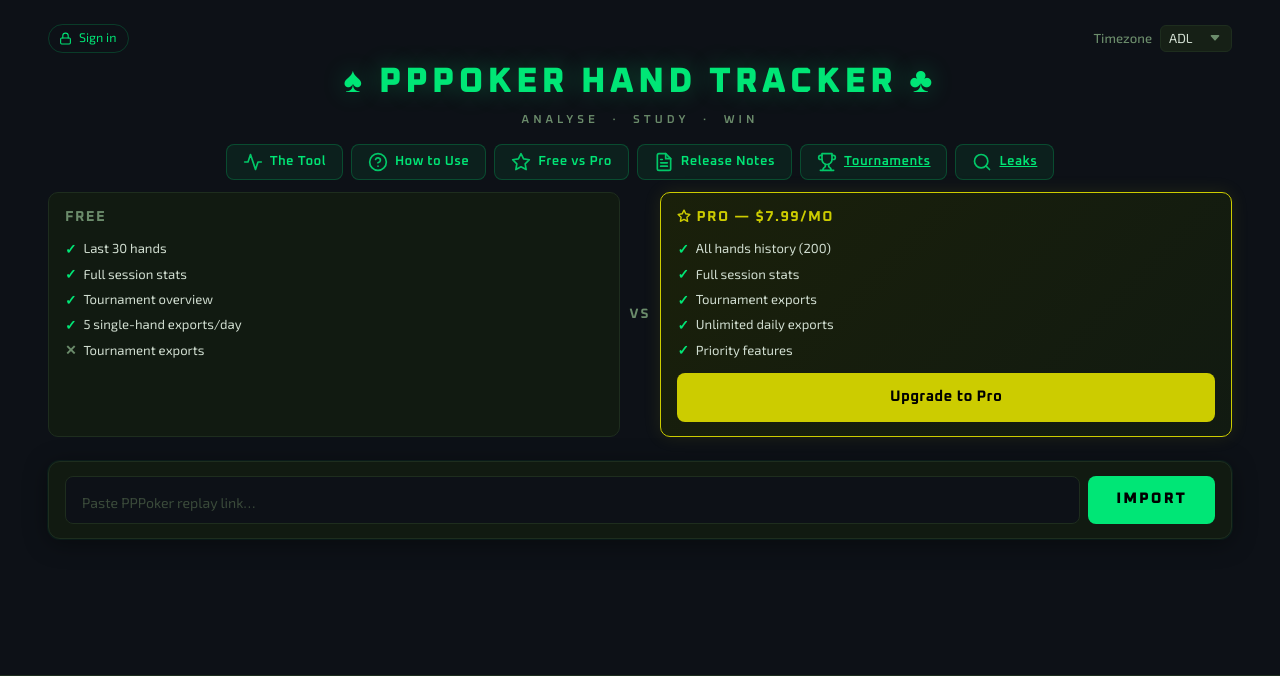
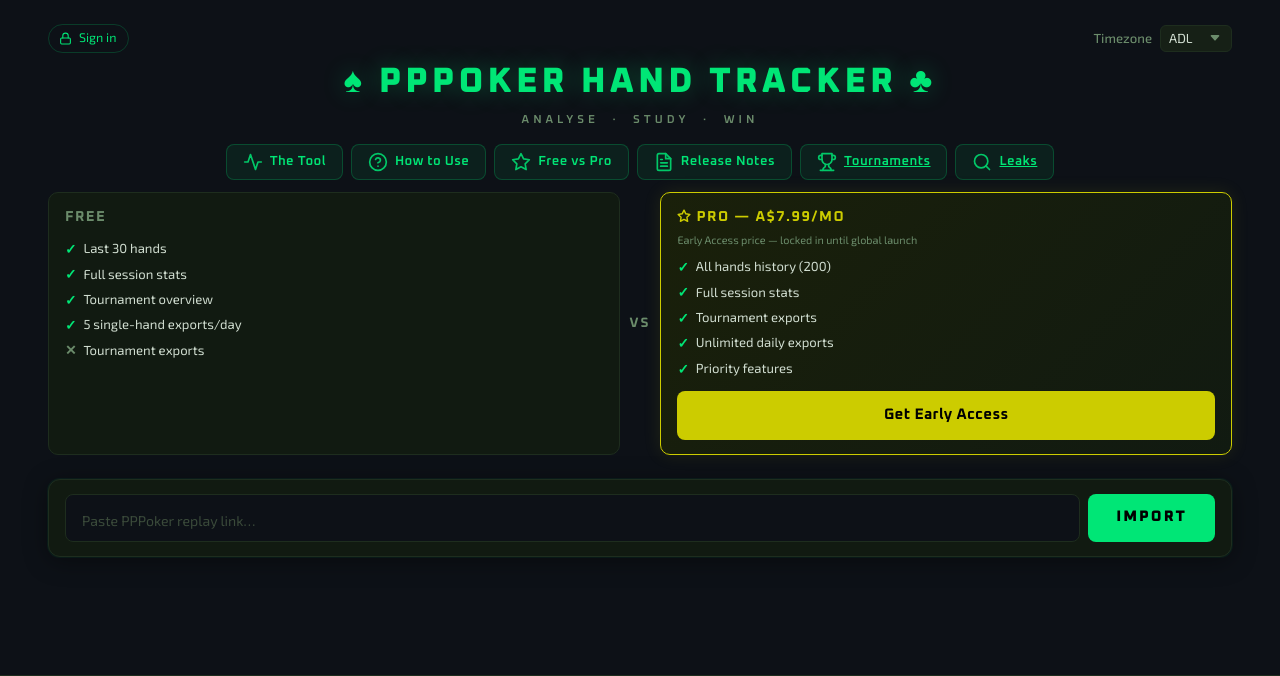
Before and after one commit to botarbitrage/ppptracker, a Flask app: page / in a window 1280 px wide. Shown: the top 676 px of the page. Run offline with Flask 3, Linux system fonts and the light colour scheme; some libraries are stand-ins or nearby versions.

Commit message:
Copy: Early Access pricing, remove pre-launch messaging (#3)
* Runbook: record merge/deploy outcome and the broken GitHub auto-deploy

PR #1 is merged and the fixes are verified live in prod. Documents two things
that need follow-up:

- Railway's GitHub-source builds are failing on the mise CPython download
  (4 consecutive failures) while railway up of the identical tree succeeds,
  so pushing to main does not currently deploy. Prod was deployed manually.
- firestore.rules must be published to Firebase before the free-Pro bypass
  fix takes effect; the repo change alone does nothing.

Also notes the branch-protection change: required approvals 1 -> 0, since a
single-owner repo cannot satisfy a self-approval rule without an admin
bypass. CI check and force-push/deletion blocks are unchanged.

Co-Authored-By: Claude Opus 5 <noreply@anthropic.com>

* Copy: Early Access pricing, remove pre-launch "coming soon" messaging

Payments are live, so the pricing copy needed to stop saying otherwise.

- Frames A$7.99/month as the Early Access price, locked in until global
  launch, on the tier card, the upgrade modal, and the Free vs Pro table
- Removes "Payments are coming soon — sign up below to be notified when Pro
  launches", which sat directly next to a working checkout button
- Clears the hardcoded pre-launch teaser out of the checkout status line so a
  checkout error can't flash stale copy; the div and its id stay, since
  app.js writes errors into it
- Prices now show the A$ prefix, since all three Stripe prices are AUD
- Fixes the dev-hatch test button: A$0.50/month, not $0.99/year
- Keeps the failed-checkout button label in sync with the button's initial
  label, which otherwise silently dropped the price from the CTA
- Bumps style.css and app.js cache-bust versions so the service worker's
  stale-while-revalidate doesn't serve the old copy

Price amounts stay hardcoded, per the plan to make them admin-editable later.

Co-Authored-By: Claude Opus 5 <noreply@anthropic.com>

---------

Co-authored-by: Claude Opus 5 <noreply@anthropic.com>

```diff
--- a/static/app.js
+++ b/static/app.js
@@ -111,7 +111,9 @@ function handleUpgradeClick(tier = 'pro') {
   const btn = document.getElementById('pro-upgrade-btn');
   if (btn) { btn.disabled = true; btn.textContent = 'Redirecting…'; }
   const fail = (msg) => {
-    if (btn) { btn.disabled = false; btn.textContent = 'Upgrade to Pro'; }
+    // Must match the button's initial label in index.html, or a failed checkout
+    // silently relabels the CTA and drops the price from it.
+    if (btn) { btn.disabled = false; btn.textContent = 'Get Early Access — A$7.99/month'; }
     const cs = document.getElementById('pro-coming-soon');
     if (cs) { cs.textContent = msg; cs.classList.remove('d-none'); }
   };
@@ -679,7 +681,7 @@ function renderTournaments(tournaments) {
               <div class="tourney-gate-overlay">
                 <svg xmlns="http://www.w3.org/2000/svg" width="13" height="13" viewBox="0 0 24 24" fill="none" stroke="var(--yellow)" stroke-width="2.5" stroke-linecap="round" stroke-linejoin="round"><rect x="3" y="11" width="18" height="11" rx="2" ry="2"/><path d="M7 11V7a5 5 0 0 1 10 0v4"/></svg>
                 <span class="tourney-gate-label">Pro only</span>
-                <button class="tourney-gate-btn" onclick="showUpgradeModal('tourney')">Upgrade · $7.99/mo</button>
+                <button class="tourney-gate-btn" onclick="showUpgradeModal('tourney')">Early Access · A$7.99/mo</button>
               </div>
             </div>`
         }
@@ -723,7 +725,7 @@ function _renderExportAllSection() {
       `<div class="tourney-gate-overlay">` +
       _LOCK_ICON_SVG +
       `<span class="tourney-gate-label">Export All Hands — Pro only</span>` +
-      `<button class="tourney-gate-btn" onclick="showUpgradeModal('export')">Upgrade · $7.99/mo</button>` +
+      `<button class="tourney-gate-btn" onclick="showUpgradeModal('export')">Early Access · A$7.99/mo</button>` +
       `</div></div>`;
   }
 }
@@ -1111,7 +1113,7 @@ function _renderPlayerExportAll() {
       `<div class="tourney-gate-overlay">` +
       _LOCK_ICON_SVG +
       `<span class="tourney-gate-label">Pro only</span>` +
-      `<button class="tourney-gate-btn" onclick="showUpgradeModal('export')">Upgrade · $7.99/mo</button>` +
+      `<button class="tourney-gate-btn" onclick="showUpgradeModal('export')">Early Access · A$7.99/mo</button>` +
       `</div></div>`;
     wrap.classList.remove('d-none');
   }
--- a/static/style.css
+++ b/static/style.css
@@ -170,6 +170,14 @@ body {
 }
 .tier-free .tier-name { color: var(--muted); }
 .tier-pro  .tier-name { color: var(--yellow); }
+
+/* Early Access price framing — sits under the tier name, deliberately quiet */
+.tier-early-note {
+  font-size: .68rem;
+  line-height: 1.3;
+  color: var(--muted);
+  margin: -6px 0 10px;
+}
 
 .tier-list {
   list-style: none;
--- a/templates/index.html
+++ b/templates/index.html
@@ -25,7 +25,7 @@
     rel="stylesheet"
     crossorigin="anonymous"
   />
-  <link rel="stylesheet" href="/static/style.css?v=54"/>
+  <link rel="stylesheet" href="/static/style.css?v=55"/>
   <script src="https://cdn.jsdelivr.net/npm/chart.js@4.4.4/dist/chart.umd.min.js" crossorigin="anonymous" defer></script>
 </head>
 <body>
@@ -130,8 +130,9 @@
       <div class="tier-card tier-pro">
         <div class="tier-name">
           <svg xmlns="http://www.w3.org/2000/svg" width="14" height="14" viewBox="0 0 24 24" fill="none" stroke="currentColor" stroke-width="2.5" stroke-linecap="round" stroke-linejoin="round" style="vertical-align:-.1em"><polygon points="12 2 15.09 8.26 22 9.27 17 14.14 18.18 21.02 12 17.77 5.82 21.02 7 14.14 2 9.27 8.91 8.26 12 2"/></svg>
-          PRO — $7.99/mo
+          PRO — A$7.99/mo
         </div>
+        <div class="tier-early-note">Early Access price — locked in until global launch</div>
         <ul class="tier-list">
           <li><span class="tier-check">✓</span> All hands history (200)</li>
           <li><span class="tier-check">✓</span> Full session stats</li>
@@ -139,7 +140,7 @@
           <li><span class="tier-check">✓</span> Unlimited daily exports</li>
           <li><span class="tier-check">✓</span> Priority features</li>
         </ul>
-        <button class="tier-cta" onclick="showUpgradeModal('banner')">Upgrade to Pro</button>
+        <button class="tier-cta" onclick="showUpgradeModal('banner')">Get Early Access</button>
       </div>
     </div>
 
@@ -227,11 +228,16 @@
             <li>Full tournament export access</li>
             <li style="color:var(--muted)"><em>More features coming…</em></li>
           </ul>
-          <div id="pro-coming-soon" class="d-none mb-2 text-center" style="color:var(--green);font-weight:600">Coming soon 🚀</div>
+          <p class="mb-2 text-center" style="color:var(--yellow);font-size:.82rem">Early Access — <strong>A$7.99/month</strong> until we launch globally. Cancel any time.</p>
+          <!-- Checkout status/error line, populated by handleUpgradeClick. Starts
+               empty and styled red: it previously held a hardcoded pre-launch
+               teaser, which would flash as stale copy on a checkout error now
+               that payments are live. Kept the id so app.js keeps working. -->
+          <div id="pro-coming-soon" class="d-none mb-2 text-center" style="color:var(--red);font-weight:600"></div>
         </div>
         <div class="modal-footer flex-column align-items-stretch gap-2" style="border-top:1px solid var(--border)">
           <button type="button" id="pro-upgrade-btn" class="btn btn-import btn-lg w-100" onclick="handleUpgradeClick()">
-            Upgrade to Pro — $7.99/month
+            Get Early Access — A$7.99/month
           </button>
           <button type="button" class="btn btn-outline-secondary btn-sm w-100" data-bs-dismiss="modal">Maybe later</button>
           <div id="pro-dev-hatch" class="d-none text-center mt-1">
@@ -240,7 +246,7 @@
                  Firestore rules let a user write their own paid-tier fields —
                  i.e. they were a free-Pro bypass, not just a dev shortcut. Use
                  the real test subscription below, or set is_pro server-side. -->
-            <button type="button" class="btn btn-link btn-sm d-block mx-auto" style="color:var(--muted);font-size:.75rem" onclick="handleUpgradeClick('protest')">Pro-test — $0.99/year (test sub)</button>
+            <button type="button" class="btn btn-link btn-sm d-block mx-auto" style="color:var(--muted);font-size:.75rem" onclick="handleUpgradeClick('protest')">Pro-test — A$0.50/month (test sub)</button>
           </div>
         </div>
       </div>
@@ -830,8 +836,8 @@
             <tr><td>Priority new features</td><td>—</td><td>✓</td></tr>
           </tbody>
         </table>
-        <p style="margin-top:14px;font-size:.88rem">Pro is <strong style="color:var(--yellow)">$7.99/month</strong> and can be cancelled any time. Payments are coming soon — sign up below to be notified when Pro launches.</p>
-        <button class="tier-cta mt-2" onclick="bootstrap.Modal.getInstance(document.getElementById('modal-tiers')).hide(); showUpgradeModal('banner');">Upgrade to Pro — $7.99/month</button>
+        <p style="margin-top:14px;font-size:.88rem">Pro is <strong style="color:var(--yellow)">A$7.99/month</strong> during Early Access — that price is locked in until we launch globally. Cancel any time.</p>
+        <button class="tier-cta mt-2" onclick="bootstrap.Modal.getInstance(document.getElementById('modal-tiers')).hide(); showUpgradeModal('banner');">Get Early Access — A$7.99/month</button>
       </div>
     </div>
   </div>
@@ -901,7 +907,7 @@
 <script src="https://www.gstatic.com/firebasejs/10.12.0/firebase-analytics-compat.js"></script>
 <script src="https://www.gstatic.com/firebasejs/10.12.0/firebase-firestore-compat.js"></script>
 <script src="https://www.gstatic.com/firebasejs/10.12.0/firebase-auth-compat.js"></script>
-<script src="/static/app.js?v=42"></script>
+<script src="/static/app.js?v=43"></script>
 <script>
   if ('serviceWorker' in navigator && location.hostname !== 'localhost' && location.hostname !== '127.0.0.1') {
     navigator.serviceWorker.register('/static/sw.js', { scope: '/' })
--- a/templates/leaks.html
+++ b/templates/leaks.html
@@ -9,7 +9,7 @@
   <link rel="preconnect" href="https://fonts.gstatic.com" crossorigin/>
   <link href="https://fonts.googleapis.com/css2?family=Oxanium:wght@400;600;700;800&family=Exo+2:wght@300;400;500;600&display=swap" rel="stylesheet"/>
   <link href="https://cdn.jsdelivr.net/npm/bootstrap@5.3.0/dist/css/bootstrap.min.css" rel="stylesheet" crossorigin="anonymous"/>
-  <link rel="stylesheet" href="/static/style.css?v=54"/>
+  <link rel="stylesheet" href="/static/style.css?v=55"/>
   <style>
     .page-back {
       display:inline-flex; align-items:center; gap:6px; color:var(--muted);
--- a/templates/leaks_targets.html
+++ b/templates/leaks_targets.html
@@ -9,7 +9,7 @@
   <link rel="preconnect" href="https://fonts.gstatic.com" crossorigin/>
   <link href="https://fonts.googleapis.com/css2?family=Oxanium:wght@400;600;700;800&family=Exo+2:wght@300;400;500;600&display=swap" rel="stylesheet"/>
   <link href="https://cdn.jsdelivr.net/npm/bootstrap@5.3.0/dist/css/bootstrap.min.css" rel="stylesheet" crossorigin="anonymous"/>
-  <link rel="stylesheet" href="/static/style.css?v=54"/>
+  <link rel="stylesheet" href="/static/style.css?v=55"/>
   <style>
     .page-back {
       display:inline-flex; align-items:center; gap:6px; color:var(--muted);
--- a/templates/leaks_validate.html
+++ b/templates/leaks_validate.html
@@ -9,7 +9,7 @@
   <link rel="preconnect" href="https://fonts.gstatic.com" crossorigin/>
   <link href="https://fonts.googleapis.com/css2?family=Oxanium:wght@400;600;700;800&family=Exo+2:wght@300;400;500;600&display=swap" rel="stylesheet"/>
   <link href="https://cdn.jsdelivr.net/npm/bootstrap@5.3.0/dist/css/bootstrap.min.css" rel="stylesheet" crossorigin="anonymous"/>
-  <link rel="stylesheet" href="/static/style.css?v=54"/>
+  <link rel="stylesheet" href="/static/style.css?v=55"/>
   <style>
     .page-back {
       display:inline-flex; align-items:center; gap:6px; color:var(--muted);
```
